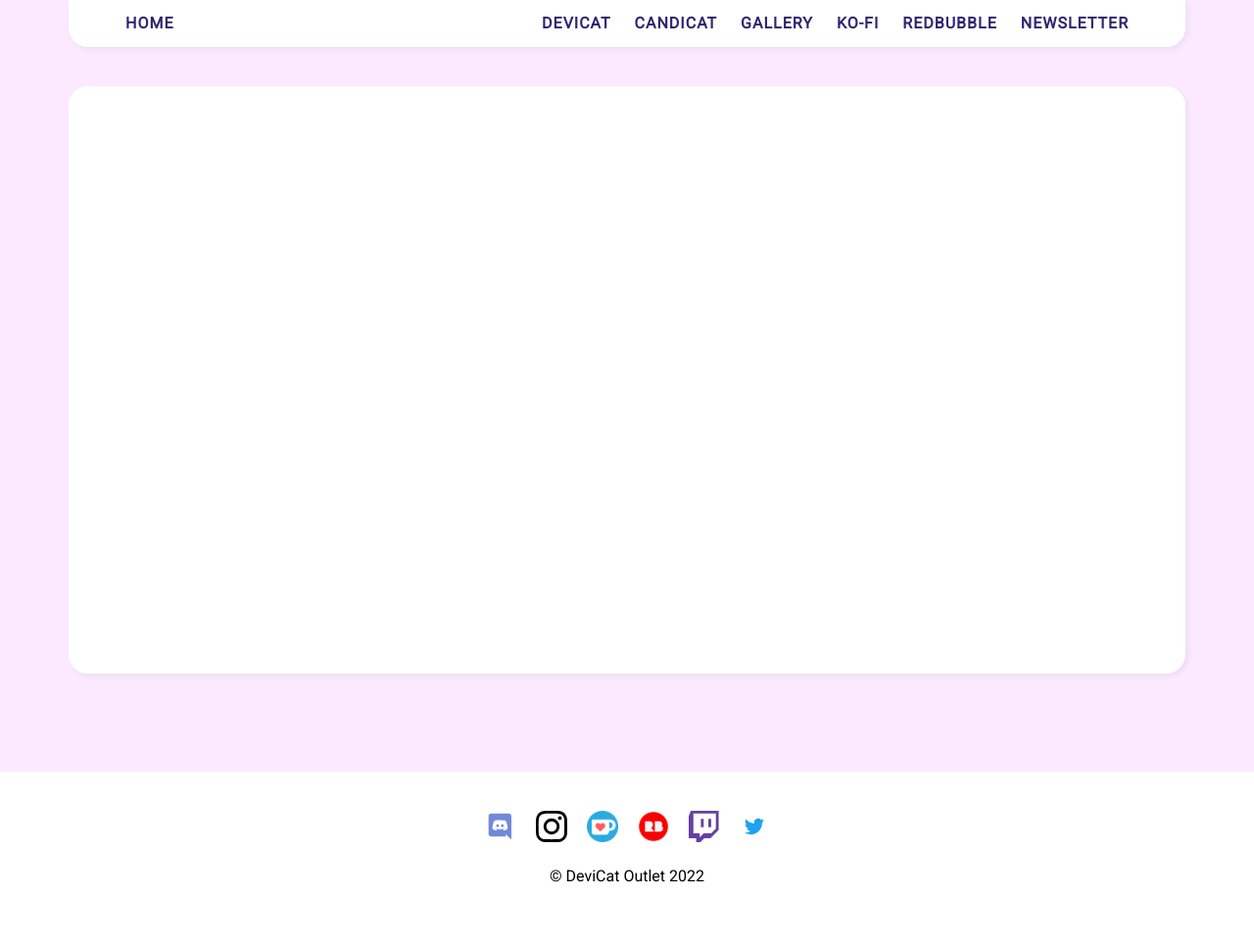
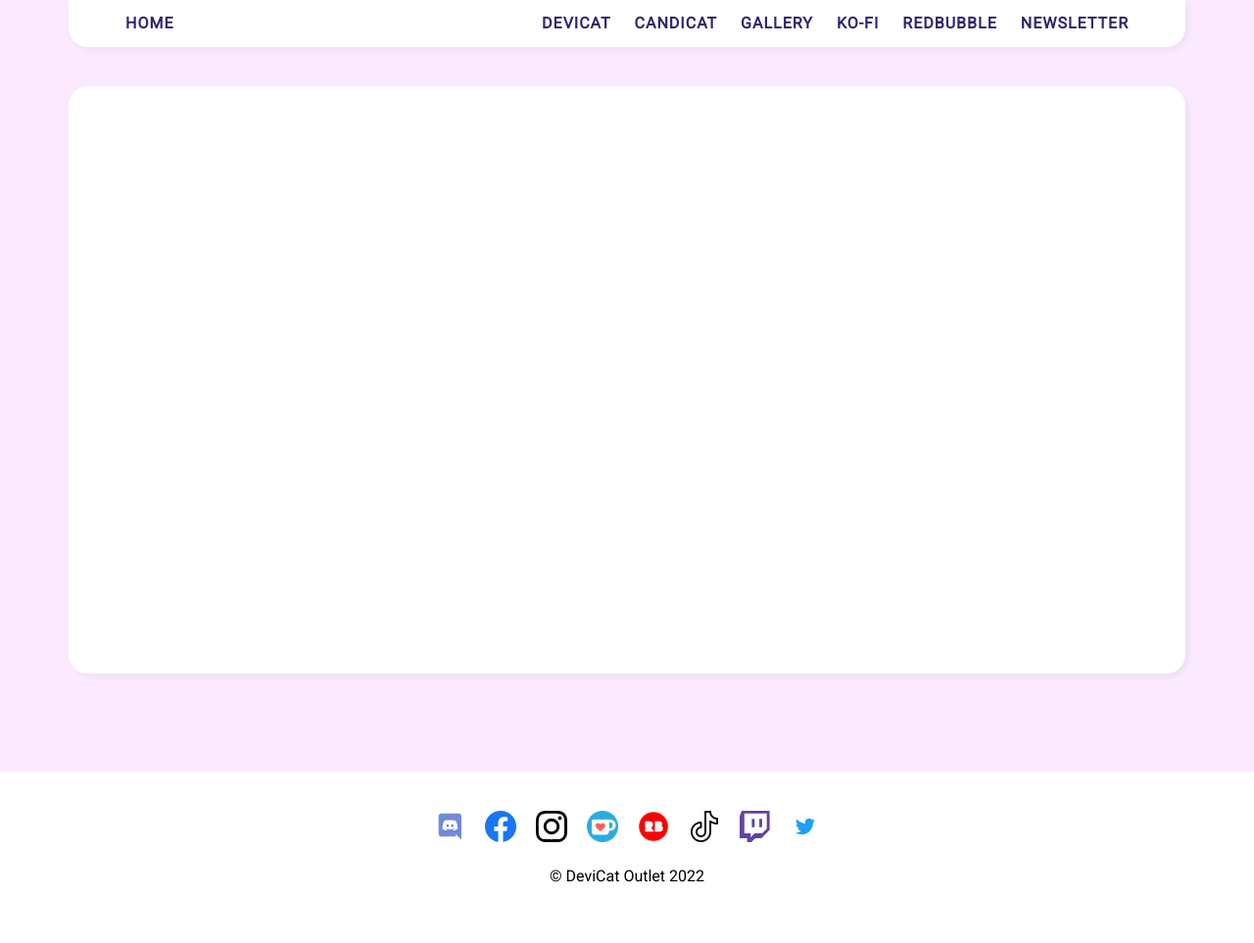
Before and after one commit to DeviCatOutlet/devicatoutlet.github.io, a Jekyll site: the page built from newsletter.md, in a window 1280 px wide. Shown: the whole page at 98% size. Built offline with Jekyll 4.4.1, drawn with Linux system fonts in a browser that asks for light colours; some web fonts are replaced; our own code applies the rules of GitHub Pages for plain Markdown files.

Commit message:
Update Socials

```diff
--- a/_layouts/default.html
+++ b/_layouts/default.html
@@ -88,9 +88,11 @@
 <footer>
   <p>
     <a href="https://www.discord.gg/devicat" title="Discord: DeviCat"><svg viewBox="0 0 245 240" fill="#7289DA"><path d="M104.4 103.9c-5.7 0-10.2 5-10.2 11.1s4.6 11.1 10.2 11.1c5.7 0 10.2-5 10.2-11.1.1-6.1-4.5-11.1-10.2-11.1zM140.9 103.9c-5.7 0-10.2 5-10.2 11.1s4.6 11.1 10.2 11.1c5.7 0 10.2-5 10.2-11.1s-4.5-11.1-10.2-11.1z"/><path d="M189.5 20h-134C44.2 20 35 29.2 35 40.6v135.2c0 11.4 9.2 20.6 20.5 20.6h113.4l-5.3-18.5 12.8 11.9 12.1 11.2 21.5 19V40.6c0-11.4-9.2-20.6-20.5-20.6zm-38.6 130.6s-3.6-4.3-6.6-8.1c13.1-3.7 18.1-11.9 18.1-11.9-4.1 2.7-8 4.6-11.5 5.9-5 2.1-9.8 3.5-14.5 4.3-9.6 1.8-18.4 1.3-25.9-.1-5.7-1.1-10.6-2.7-14.7-4.3-2.3-.9-4.8-2-7.3-3.4-.3-.2-.6-.3-.9-.5-.2-.1-.3-.2-.4-.3-1.8-1-2.8-1.7-2.8-1.7s4.8 8 17.5 11.8c-3 3.8-6.7 8.3-6.7 8.3-22.1-.7-30.5-15.2-30.5-15.2 0-32.2 14.4-58.3 14.4-58.3 14.4-10.8 28.1-10.5 28.1-10.5l1 1.2c-18 5.2-26.3 13.1-26.3 13.1s2.2-1.2 5.9-2.9c10.7-4.7 19.2-6 22.7-6.3.6-.1 1.1-.2 1.7-.2 6.1-.8 13-1 20.2-.2 9.5 1.1 19.7 3.9 30.1 9.6 0 0-7.9-7.5-24.9-12.7l1.4-1.6s13.7-.3 28.1 10.5c0 0 14.4 26.1 14.4 58.3 0 0-8.5 14.5-30.6 15.2z"/></svg></a>
+    <a href="https://www.facebook.com/DeviCatOfficial" title="facebook: DeviCatOfficial"><img src="/img/facebooklogo.png" alt="facebook: DeviCatOfficial"></a>
     <a href="https://www.instagram.com/devicatoutlet/" title="Instagram: DeviCatOutlet"><svg viewBox="0 0 29.56 29.56" fill="#000"><path d="M14.77 7.18a7.59 7.59 0 1 0 7.59 7.59 7.59 7.59 0 0 0-7.59-7.59zm0 12.52a4.93 4.93 0 1 1 4.93-4.93 4.93 4.93 0 0 1-4.93 4.93z"/><circle cx="22.66" cy="6.9" r="1.77"/><path d="M28.78 5.1A7.56 7.56 0 0 0 24.46.78a10.85 10.85 0 0 0-3.59-.69C19.29.02 18.79 0 14.78 0s-4.52 0-6.09.09A10.85 10.85 0 0 0 5.1.78 7.56 7.56 0 0 0 .78 5.1a10.85 10.85 0 0 0-.69 3.59C.02 10.27 0 10.77 0 14.78s0 4.52.09 6.09a10.85 10.85 0 0 0 .69 3.59 7.56 7.56 0 0 0 4.32 4.32 10.85 10.85 0 0 0 3.59.74c1.58.07 2.08.09 6.09.09s4.52 0 6.09-.09a10.85 10.85 0 0 0 3.59-.69 7.56 7.56 0 0 0 4.32-4.32 10.85 10.85 0 0 0 .69-3.59c.07-1.58.09-2.08.09-6.09s0-4.52-.09-6.09a10.85 10.85 0 0 0-.69-3.64zm-2 15.65a8.18 8.18 0 0 1-.51 2.77 4.9 4.9 0 0 1-2.81 2.81 8.18 8.18 0 0 1-2.74.51c-1.56.07-2 .09-6 .09s-4.41 0-6-.09a8.18 8.18 0 0 1-2.74-.51 4.89 4.89 0 0 1-2.82-2.81 8.18 8.18 0 0 1-.51-2.74c-.07-1.56-.09-2-.09-6s0-4.41.09-6a8.18 8.18 0 0 1 .51-2.77A4.89 4.89 0 0 1 5.98 3.2a8.18 8.18 0 0 1 2.74-.51c1.56-.07 2-.09 6-.09s4.41 0 6 .09a8.18 8.18 0 0 1 2.74.51 4.9 4.9 0 0 1 2.81 2.81 8.18 8.18 0 0 1 .51 2.74c.07 1.56.09 2 .09 6s0 4.43-.07 6z"/></svg></a>
     <a href="https://www.ko-fi.com/DeviCatOutlet" title="ko-fi: DeviCatOutlet"><img src="/img/kofilogo.png" alt="ko-fi: DeviCatOutlet"></a>
-    <a href="https://www.redbubble.com/people/devicatoutlet/shop" title="redbubble: DeviCatOutlet"><img src="/img/redbubbleicon.png" alt="ko-fi: DeviCatOutlet"></a>
+    <a href="https://www.redbubble.com/people/devicatoutlet/shop" title="redbubble: DeviCatOutlet"><img src="/img/redbubbleicon.png" alt="redbubble: DeviCatOutlet"></a>
+    <a href="https://www.tiktok.com/@devicatoutlet" title="tiktok: DeviCatOutlet"><img src="/img/tiktok.png" alt="tiktok: DeviCatOutlet"></a>
     <a href="https://www.twitch.tv/DeviCat" title="Twitch: DeviCat"><svg viewBox="0 0 128 134" fill="#6441a4"><path d="M89,77l-9,23v94h32v17h18l17-17h26l35-35V77H89Zm107,76-20,20H144l-17,17V173H100V89h96v64Zm-20-41v35H164V112h12Zm-32,0v35H132V112h12Z" transform="translate(-80 -77)"/></svg></a>
     <a href="https://www.twitter.com/DeviCatOutlet" title="Twitter: DeviCatOutlet"><svg viewBox="0 0 400 400" fill="#1da1f2"><path d="M153.62,301.59c94.34,0,145.94-78.16,145.94-145.94,0-2.22,0-4.43-.15-6.63A104.36,104.36,0,0,0,325,122.47a102.38,102.38,0,0,1-29.46,8.07,51.47,51.47,0,0,0,22.55-28.37,102.79,102.79,0,0,1-32.57,12.45,51.34,51.34,0,0,0-87.41,46.78A145.62,145.62,0,0,1,92.4,107.81a51.33,51.33,0,0,0,15.88,68.47A50.91,50.91,0,0,1,85,169.86c0,.21,0,.43,0,.65a51.31,51.31,0,0,0,41.15,50.28,51.21,51.21,0,0,1-23.16.88,51.35,51.35,0,0,0,47.92,35.62,102.92,102.92,0,0,1-63.7,22A104.41,104.41,0,0,1,75,278.55a145.21,145.21,0,0,0,78.62,23"/></svg></a>
   </p>
```
Also changed, not shown: img/tiktok.png (added).
